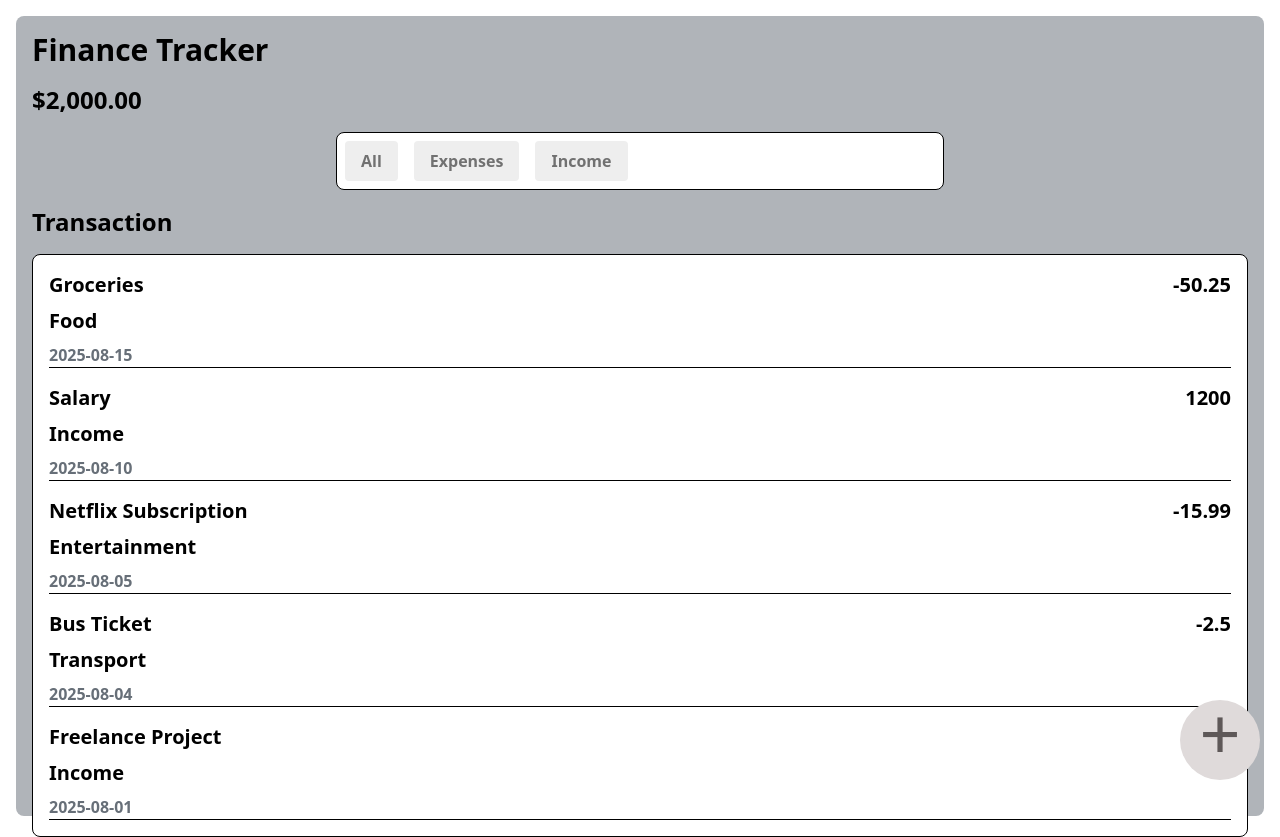
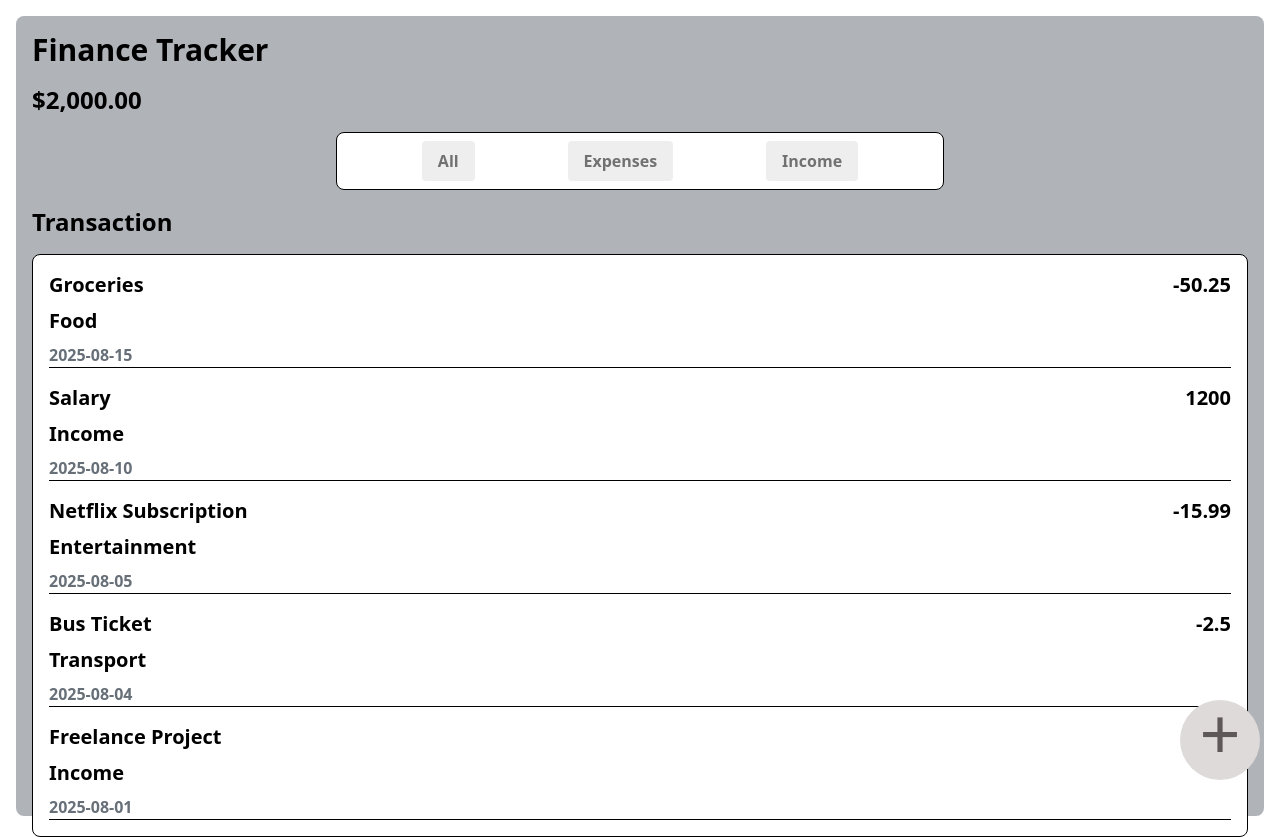
Before and after one commit to Obiwumma/Personal-Finance-Tracker, a React (Vite) app in the folder personal-finance-tracker/: page / in a window 1280 px wide. Built offline with nearby package versions, Linux system fonts and the light colour scheme.

Commit message:
Adjusted category section

```diff
--- a/personal-finance-tracker/src/components/category.jsx
+++ b/personal-finance-tracker/src/components/category.jsx
@@ -23,7 +23,7 @@ function Category() {
   // }
 
   return <>
-    <div className="flex gap-4 bg-[#ffffff] border rounded-lg w-[80%] p-2 md:w-[50%]  ">
+    <div className="flex gap-4 bg-[#ffffff] border rounded-lg p-2 overflow-auto md:w-[50%] md:items-center md:justify-evenly ">
         <button className="category-btn">All</button>
         <button className="category-btn">Expenses</button>
         <button className="category-btn">Income</button>
```
